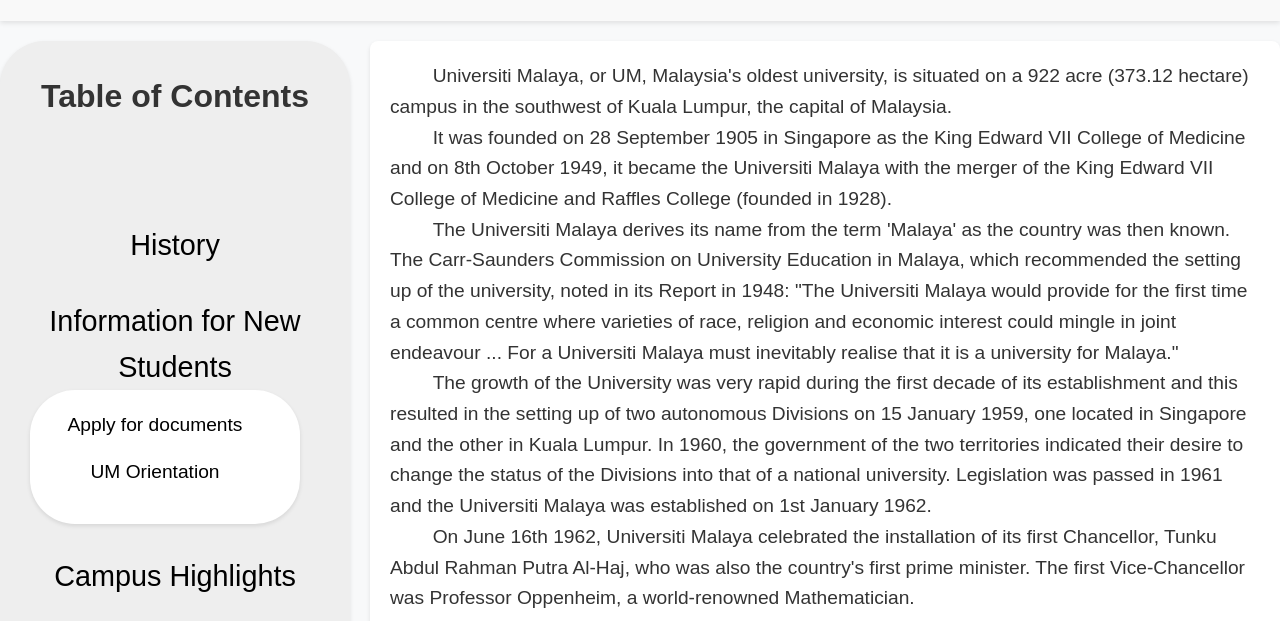
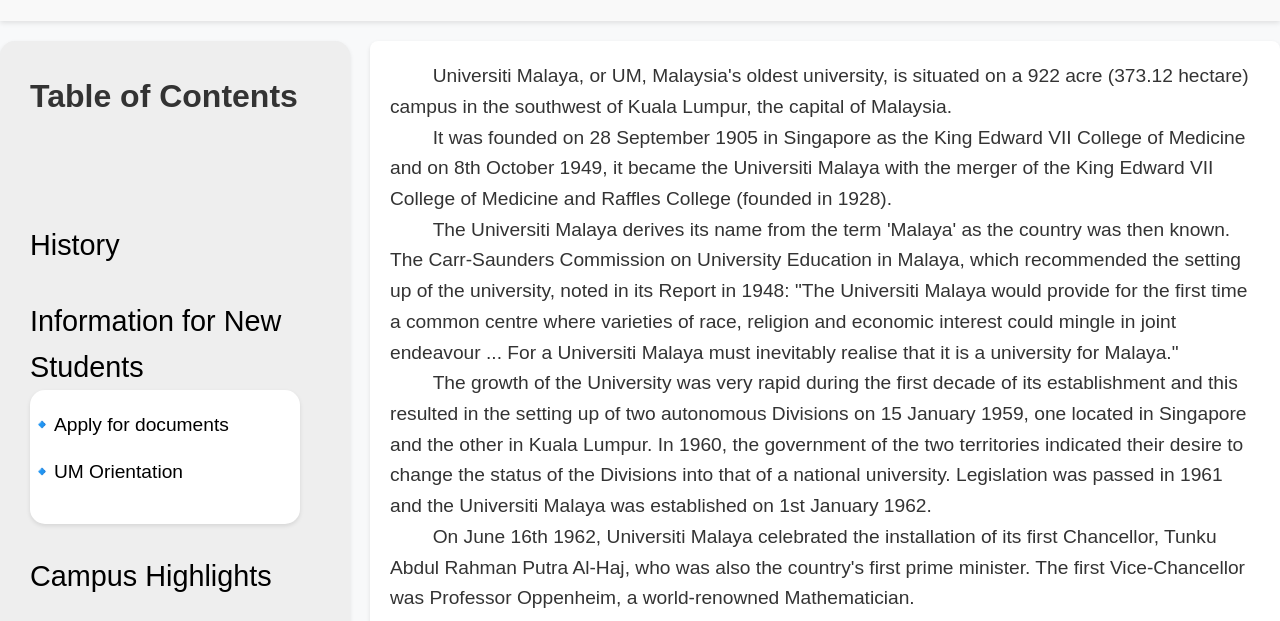
Before and after one commit to nan-bei/nan-bei.github.io, a plain HTML site: page content/UMDiscovery/UMDiscovery.html in a window 1280 px wide. Shown: the part 119-740 px from the top of the page. Drawn offline with nearby package versions, Linux system fonts and the light colour scheme.

Commit message:
first commit

```diff
--- a/content/UMDiscovery/UMDiscovery.html
+++ b/content/UMDiscovery/UMDiscovery.html
@@ -40,10 +40,10 @@
                     <a href="#section2" @click="handleClick(2)">Information for New Students</a>
                     <ul class="sidebar2" style="height: auto;">
                       <li>
-                        <a href="#section2-1" @click="handleClick(2)" style="font-size: 1.2em;">Apply for documents</a>
+                        <a href="#section2-1" @click="handleClick(2)" style="font-size: 1.2em;">🔹Apply for documents</a>
                       </li>
                       <li>
-                        <a href="#section2-2" @click="handleClick(3)" style="font-size: 1.2em;">UM Orientation</a>
+                        <a href="#section2-2" @click="handleClick(3)" style="font-size: 1.2em;">🔹UM Orientation</a>
                       </li>
                     </ul>
                   </li>
--- a/content/UMDiscovery/style.css
+++ b/content/UMDiscovery/style.css
@@ -96,7 +96,7 @@ header nav ul li a:hover {
     flex: 1;
     background: #eeeeee;
     min-width: 200px;
-    border-radius: 45px;
+    border-radius: 15px;
     padding: 30px;
     margin-right: 20px;
     box-shadow: 0 2px 4px rgba(0, 0, 0, 0.1);
@@ -110,7 +110,7 @@ header nav ul li a:hover {
 .sidebar2 {
     font-weight: 400;
     flex: 1;
-    border-radius: 45px;
+    border-radius: 15px;
     min-width: 250px;
     background: #ffffff;
     padding: 20px;
@@ -127,13 +127,12 @@ header nav ul li a:hover {
     margin-bottom: 100px;
     font-size: 2em;
     color: #333;
-    text-align: center;
+
 }
 
 .sidebar ul {
     list-style: none;
     padding-left: 0;
-    text-align: center;
     flex-grow: 1; /* 占据剩余空间 */
     display: flex;
     flex-direction: column;
```
